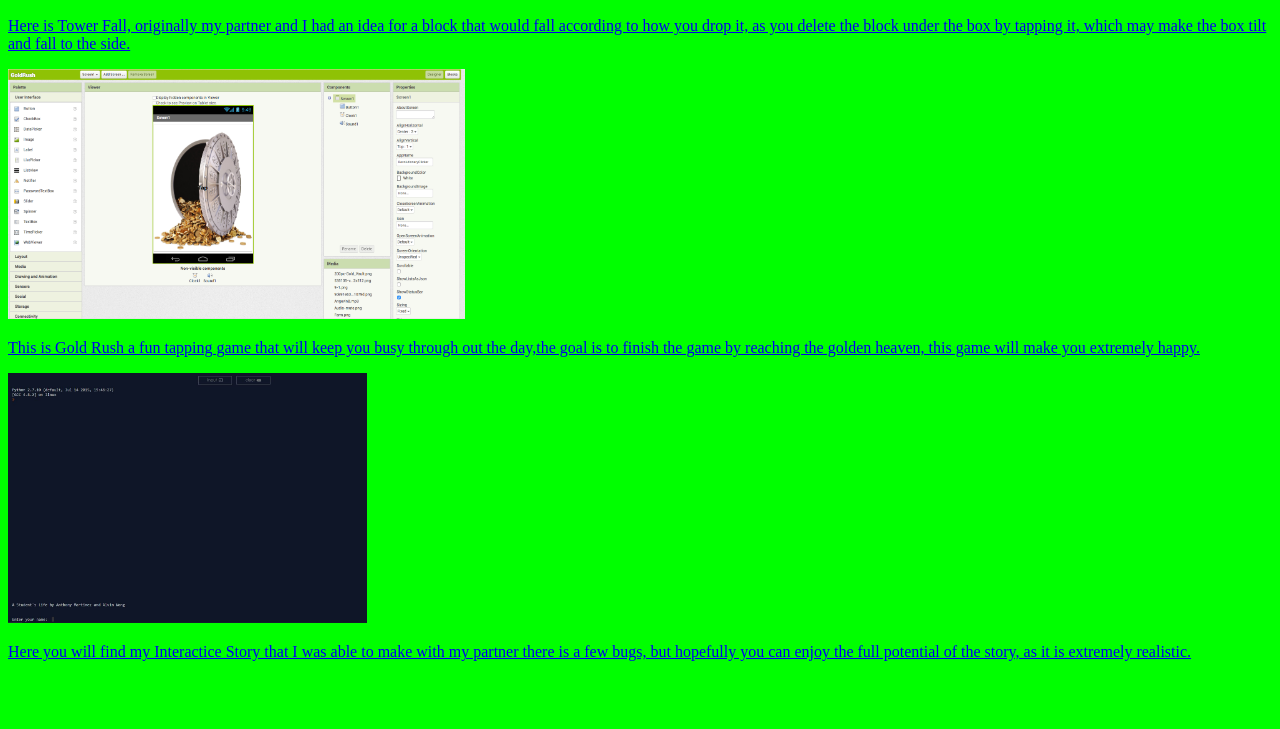
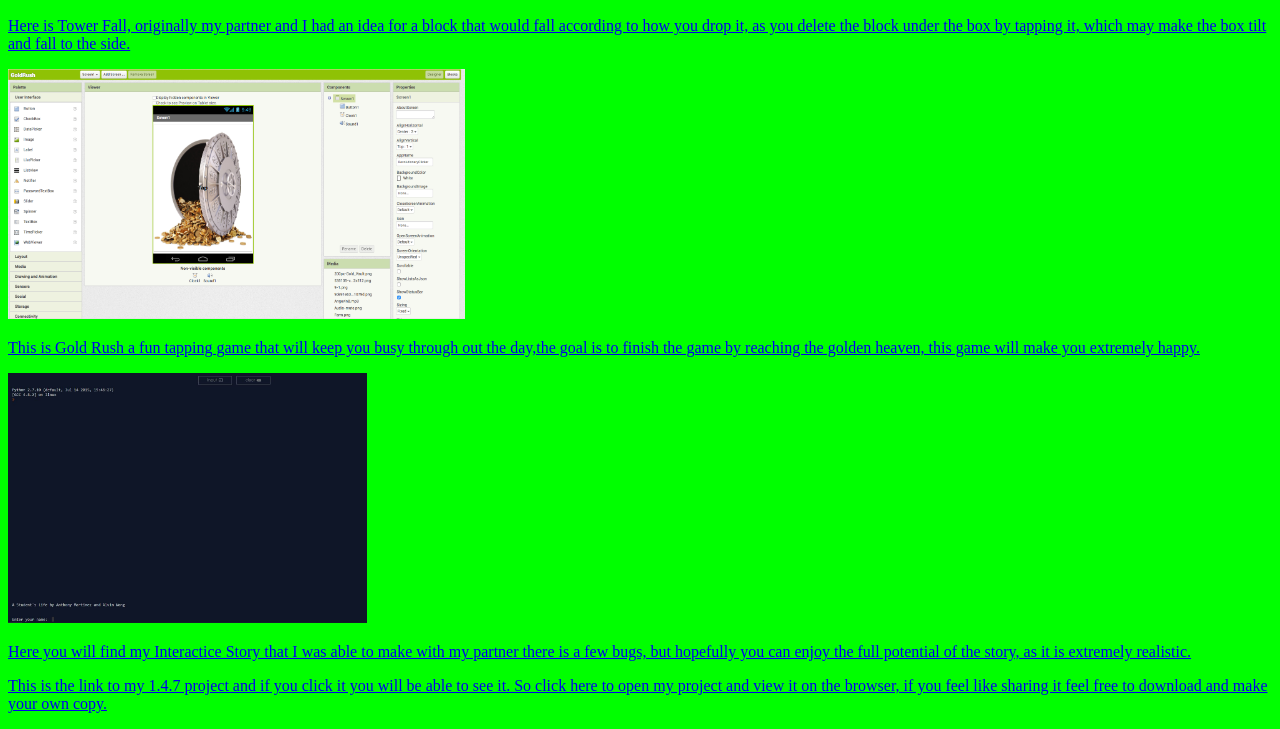
Before and after one commit to Anthonymar1/csp2017, a plain HTML site: page portfolio.html in a window 1280 px wide. Shown: the part 997-1726 px from the top of the page. Before the commit the page ends 1674 px from the top, so only its background shows below. Drawn offline with Linux system fonts and the light colour scheme.

Commit message:
Update portfolio.html

```diff
--- a/portfolio.html
+++ b/portfolio.html
@@ -44,6 +44,10 @@ li a {
      <p>This is Gold Rush a fun tapping game that will keep you busy through out the day,the goal is to finish the game by reaching the golden heaven, this game will make you extremely happy.</p>
      <a href="https://repl.it/Nfxn/11"> <img src="images/InteractiveStory.JPG" height="250">
      <p>Here you will find my Interactice Story that I was able to make with my partner there is a few bugs, but hopefully you can enjoy the full potential of the story, as it is extremely realistic.</p>
-    </a
+
+
+    <a href="https://drive.google.com/file/d/1y4j1fTOR3o4hJK8gEitWvAKZkWDEqoqL/view?usp=sharing">
+    <p>This is the link to my 1.4.7 project and if you click it you will be able to see it. So click here to open my project and view it on the browser, if you feel like sharing it feel free to download and make your own copy.</p>
+	    </a
 	  </body>
 	</html>
```
